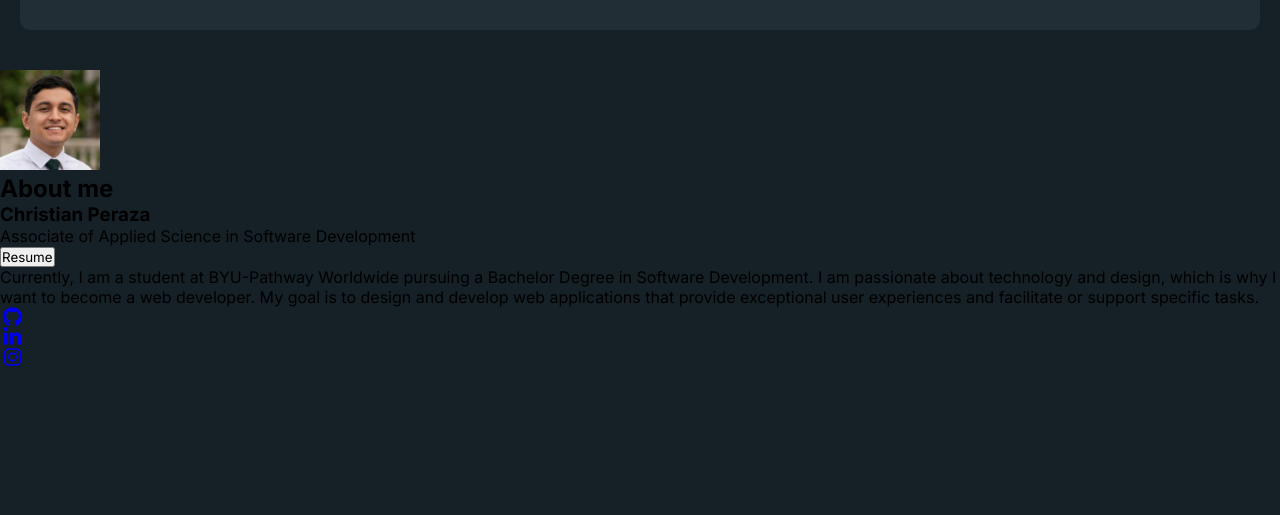
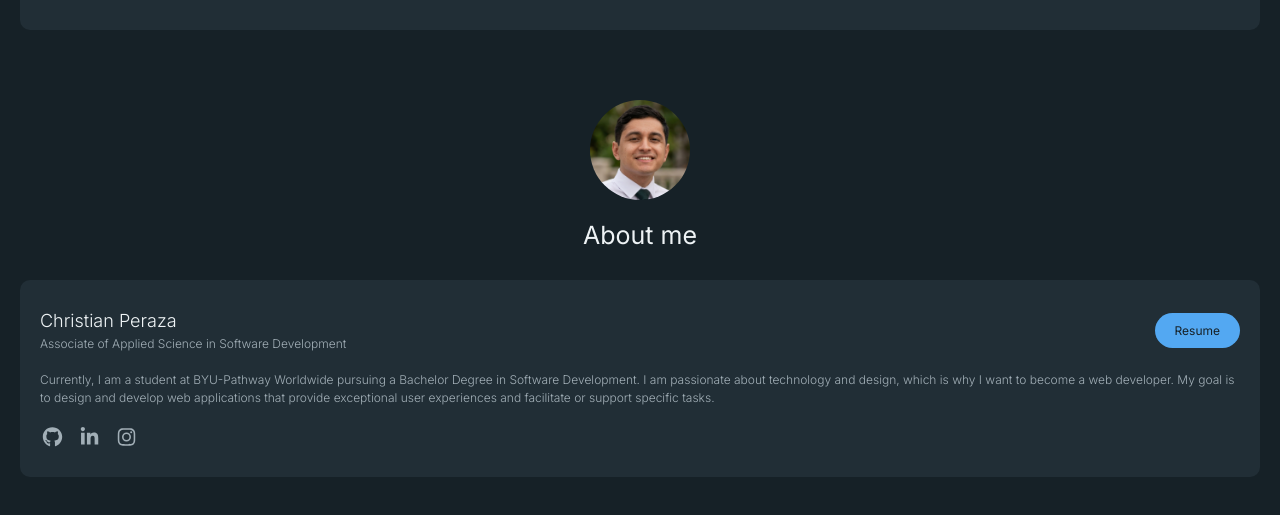
Before and after one commit to chrisperaza/portfolio-dev, a React (Vite) app: page / in a window 1280 px wide. Shown: the part 777-1292 px from the top of the page. Before the commit the page ends 1204 px from the top, so only its background shows below. Built offline with nearby package versions, Linux system fonts and the light colour scheme.

Commit message:
Style about me section

```diff
--- a/src/index.css
+++ b/src/index.css
@@ -79,7 +79,7 @@ body {
 }
 
 /*****************************/
-/*** BANNER ***/
+/*** MAIN ***/
 /*****************************/
 .main {
   display: flex;
@@ -271,3 +271,107 @@ body {
     }
   }
 }
+
+/*****************************/
+/*** ABOUT ME SECTION ***/
+/*****************************/
+.aboutMe-section {
+  width: 100%;
+  padding: 30px 20px;
+  display: flex;
+  flex-direction: column;
+  align-items: center;
+
+  .aboutMe-img {
+    border-radius: 50px;
+  }
+
+  .aboutMe-title {
+    margin: 20px 0 30px 0;
+    font-size: var(--text-bigger);
+    font-weight: var(--text-bold);
+    color: var(--title);
+  }
+
+  .aboutMe-infoSection {
+    background-color: var(--container);
+    padding: 30px 20px;
+    border-radius: 10px;
+    display: flex;
+    flex-direction: column;
+    gap: 20px;
+
+    .aboutMe-infoSection-titlesContainer {
+      display: flex;
+      flex-direction: row;
+      align-items: center;
+      justify-content: space-between;
+      gap: 15px;
+
+      div {
+        display: flex;
+        flex-direction: column;
+        gap: 5px;
+
+        h3 {
+          color: var(--title);
+          font-weight: var(--text-normal);
+          font-size: var(--text-medium);
+        }
+        p {
+          color: var(--content);
+          font-weight: var(--text-normal);
+          font-size: var(--text-smaller);
+        }
+      }
+
+      .aboutMe-infoSection-resumeButton {
+        background-color: var(--main);
+        border: none;
+        padding: 10px 20px;
+        border-radius: 50px;
+        transition: transform 0.3s ease;
+
+        &:hover {
+          background-color: var(--main-dark);
+          cursor: pointer;
+          transform: scale(1.1);
+        }
+
+        p {
+          font-size: var(--text-smaller);
+          color: var(--body);
+        }
+      }
+    }
+
+    .aboutMe-infoSection-text {
+      color: var(--content);
+      font-weight: var(--text-normal);
+      font-size: var(--text-smaller);
+      line-height: 18px;
+    }
+
+    .socialMedia-list {
+      list-style: none;
+      display: flex;
+      flex-direction: row;
+      gap: 12px;
+
+      .socialMedia-item {
+        .socialMedia-icon {
+          color: var(--content);
+          transition: transform 0.3s ease;
+        }
+        &:hover {
+          cursor: pointer;
+
+          .socialMedia-icon {
+            color: var(--main-dark);
+            transform: scale(1.1);
+          }
+        }
+      }
+    }
+  }
+}
```
